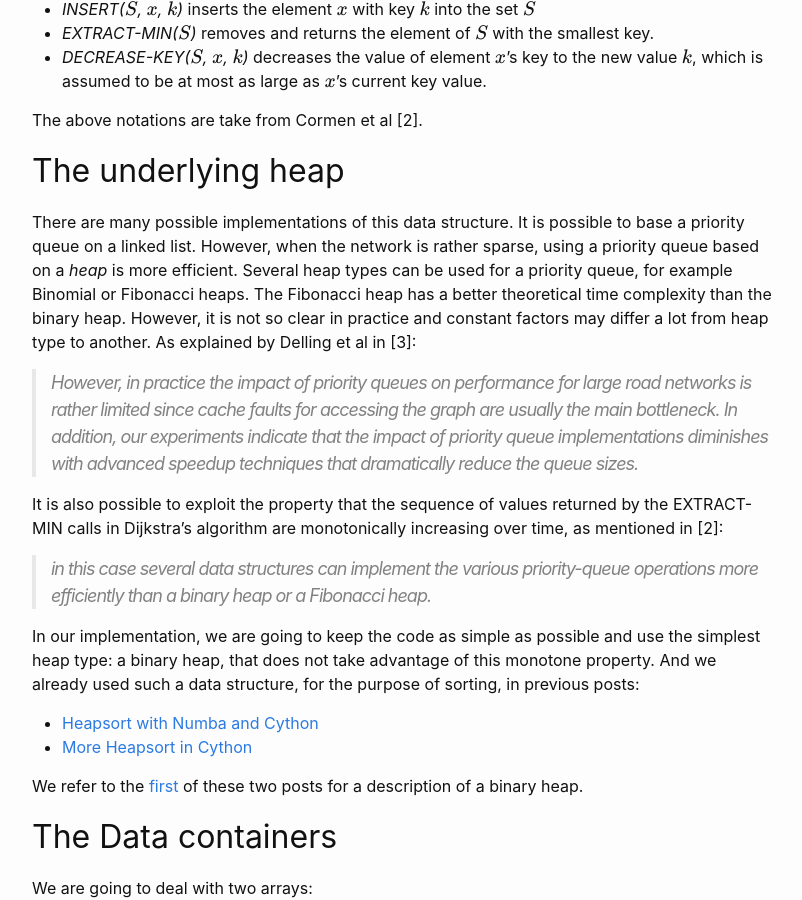
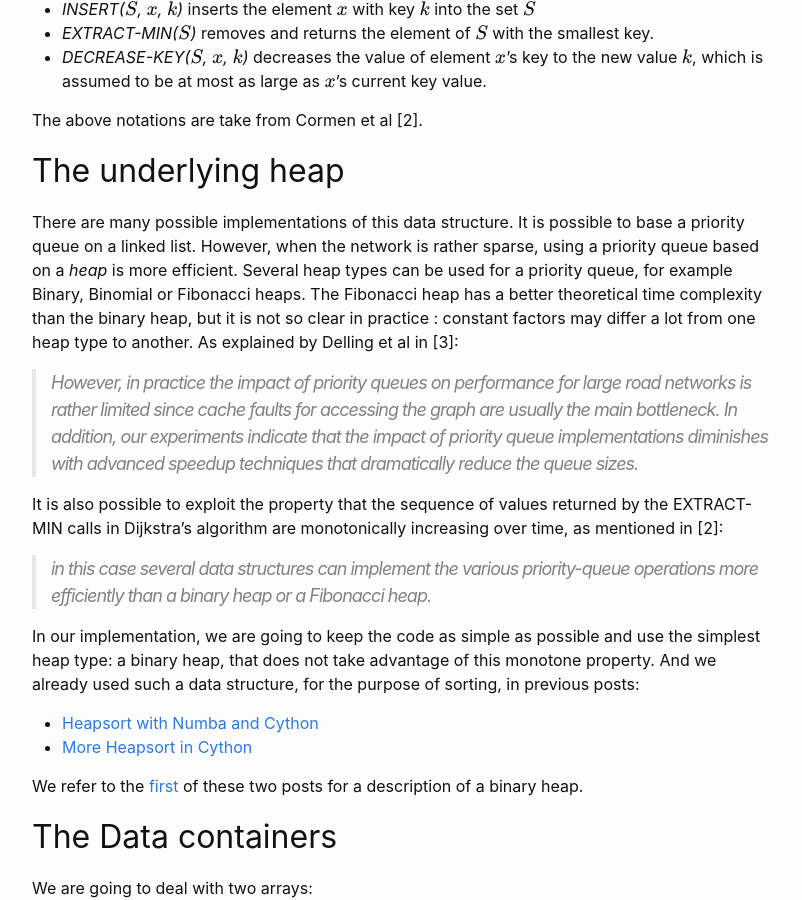
Before and after one commit to aetperf/aetperf.github.io, a Jekyll site: the page built from _posts/2022-11-22-A-Cython-implementation-of-a-min-priority-queue.md, in a window 1280 px wide and 900 px high, scrolled down 1163 px. Shown: the whole window, without its empty margins (238-1040 px from the left). Built offline with Jekyll 4.4.1, drawn with Linux system fonts in a browser that asks for light colours; formulas are drawn with MathJax 3; comment, search, counter and statistics services are not loaded.

Commit message:
small update

```diff
--- a/_posts/2022-11-22-A-Cython-implementation-of-a-min-priority-queue.md
+++ b/_posts/2022-11-22-A-Cython-implementation-of-a-min-priority-queue.md
@@ -36,7 +36,7 @@ The above notations are take from Cormen et al [2].
 
 ## The underlying heap
 
-There are many possible implementations of this data structure. It is possible to base a priority queue on a linked list. However, when the network is rather sparse, using a priority queue based on a *heap* is more efficient. Several heap types can be used for a priority queue, for example Binomial or Fibonacci heaps. The Fibonacci heap has a better theoretical time complexity than the binary heap. However, it is not so clear in practice and constant factors may differ a lot from heap type to another. As explained by Delling et al in [3]:
+There are many possible implementations of this data structure. It is possible to base a priority queue on a linked list. However, when the network is rather sparse, using a priority queue based on a *heap* is more efficient. Several heap types can be used for a priority queue, for example Binary, Binomial or Fibonacci heaps. The Fibonacci heap has a better theoretical time complexity than the binary heap, but it is not so clear in practice : constant factors may differ a lot from one heap type to another. As explained by Delling et al in [3]:
 
 > However, in practice the impact of priority queues on performance for large road networks is rather limited since cache faults for accessing the graph are usually the main bottleneck. In addition, our experiments indicate that the impact of priority queue implementations diminishes with advanced speedup techniques that dramatically reduce the queue sizes.
 
```
